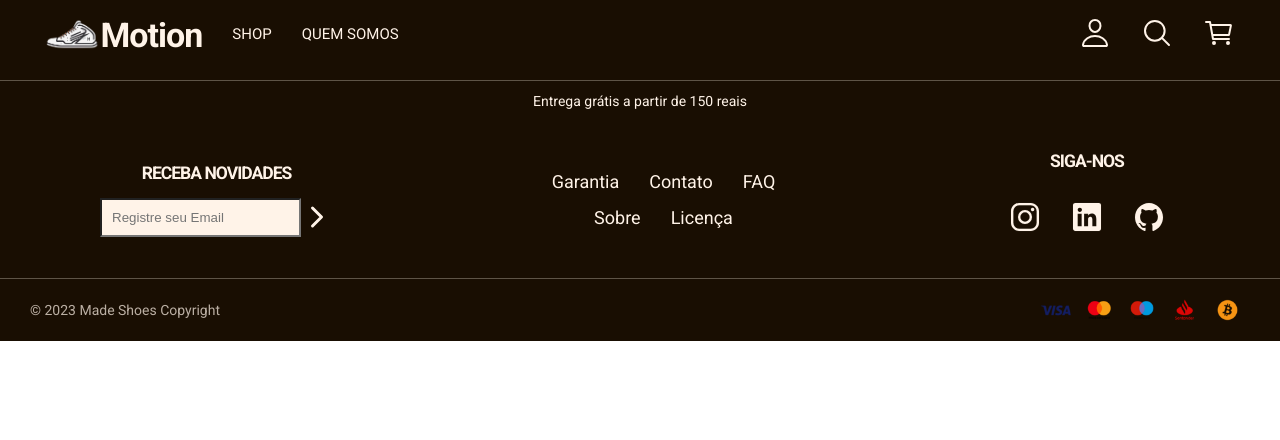
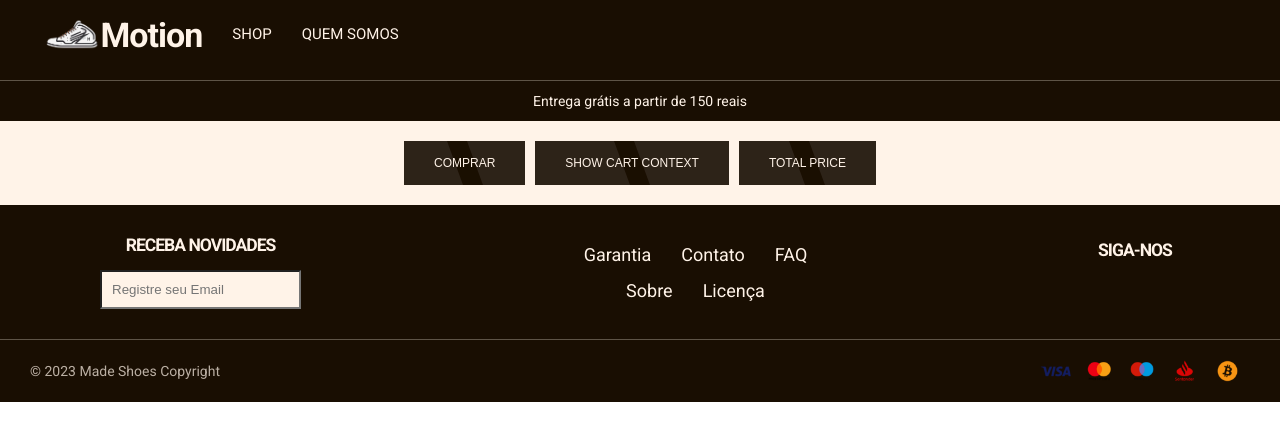
Before and after one commit to vitorMoraes03/front-tenis, a React (Create React App) app: page /checkout in a window 1280 px wide. Shown: the top 440 px of the page. Built offline with nearby package versions, Linux system fonts and the light colour scheme; sample sign-in values are in the browser's storage.

Commit message:
feat: checkout done

```diff
--- a/src/App.js
+++ b/src/App.js
@@ -10,6 +10,7 @@ import { GlobalStyle } from "./global";
 import { Routes, Route, Navigate } from "react-router-dom";
 import { AuthContextComponent } from "./contexts/authContext";
 import { CartContextComponent } from "./contexts/cartContext";
+import { CheckOut } from "./pages/CheckOut";
 
 const AppContainer = styled.div`
   padding-top: 8rem; // Atençao, problemático, responsividade...
@@ -26,8 +27,6 @@ const StyledPromo = styled.div`
 `
 
 function App() {
-
-
   return (
     <AuthContextComponent>
     <CartContextComponent>
@@ -44,6 +43,7 @@ function App() {
         <Route path="/signup" element={<SignUp/>}/>
         <Route path="/profile" element={<Profile/>}/>
         <Route path="/shop" element={<Shop/>}/>
+        <Route path="/checkout" element={<CheckOut/>}/>
       </Routes>
       <Footer/>
     </AppContainer>
--- a/src/components/Nav/index.js
+++ b/src/components/Nav/index.js
@@ -43,7 +43,7 @@ const StyledLinks = styled(StyledFlex)`
     }
 `
 
-const StyledCart = styled.a`
+const StyledCart = styled(Link)`
     position: relative;
 
     p {
@@ -76,7 +76,7 @@ export function NavBar(){
                     <ion-icon name="person-outline"/>
                 </Link>
                 <Link to={"/profile"}><ion-icon name="search-outline"/></Link>
-                <StyledCart to={""}>
+                <StyledCart to={"/checkout"}>
                     <ion-icon name="cart-outline"/>
                     <p>{order.length === 0 ? null : order.length}</p>
                 </StyledCart>
--- /dev/null
+++ b/src/pages/CheckOut/index.js
@@ -0,0 +1,53 @@
+import { StyledCheckOutContainer } from "./styles";
+import { StyledBtnLogin } from "../Login/styles";
+import { useContext } from "react";
+import { CartContext } from "../../contexts/cartContext";
+import { api } from "../../api/api";
+
+export function CheckOut(){
+    const { order, setOrder } = useContext(CartContext);
+
+    function priceTotal(){
+        let res = 0;
+        order.map(element => {
+            return res += element.price
+        });
+        return res;
+    }
+
+    async function checkOutCart(){
+        try {
+            const shoes = order.map(element => {
+                return {
+                    id: element.id,
+                    size: element.size
+                }
+            })
+
+            const finalOrder = {
+                priceTotal: priceTotal(),
+                shoes: shoes
+            }
+
+            console.log(finalOrder);
+            await api.post("/order/create", finalOrder);
+
+        } catch (err){
+            console.log(err);
+        }
+    }
+
+    return (
+        <StyledCheckOutContainer>
+            <StyledBtnLogin onClick={checkOutCart}>
+                Comprar
+            </StyledBtnLogin>
+            <StyledBtnLogin onClick={() => console.log(order)}>
+                Show Cart Context
+            </StyledBtnLogin>
+            <StyledBtnLogin onClick={priceTotal}>
+                Total Price
+            </StyledBtnLogin>
+        </StyledCheckOutContainer>
+    )
+}
--- /dev/null
+++ b/src/pages/CheckOut/styles.js
@@ -0,0 +1,10 @@
+import styled from "styled-components";
+import { StyledLoginContainer } from "../Login/LoginContainer";
+
+export const StyledCheckOutContainer = styled(StyledLoginContainer)`
+    //temporary, just for testing purpose:
+    display: flex;
+    gap: 1rem;
+    justify-content: center;
+    padding: 2rem;
+`
--- a/src/pages/Shop/shop.js
+++ b/src/pages/Shop/shop.js
@@ -27,10 +27,13 @@ export function Shop(){
         setOrder([...order,
             {shoesName: element.shoesName,
              id: element._id,
-             size: selectedOption
+             size: selectedOption,
+             gender: element.gender,
+             price: element.price,
+             color: element.color,
+             src: element.src,
+             alt: element.alt
             }])
-
-        // {shoesName: , id: , quantity: }
     }
 
     function handleSelectChange(e){
```
